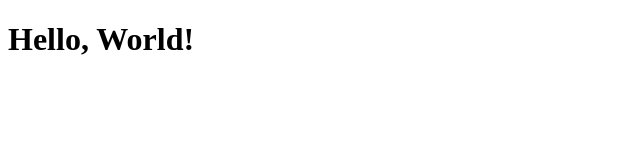
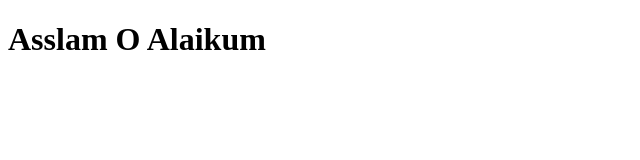
Before and after one commit to Muhammadzainattiq/newrepo, a plain HTML site: page index.html in a window 1280 px wide. Shown: the whole page, without its empty margins (0-640 px from the left). Drawn offline with Linux system fonts and the light colour scheme.

Commit message:
Again commited replaced Hello World with Asslam O Alaikum

```diff
--- a/index.html
+++ b/index.html
@@ -7,7 +7,7 @@
 </head>
 <body>
 
-    <h1>Hello, World!</h1>
+    <h1>Asslam O Alaikum</h1>
 
 </body>
 </html>
```
